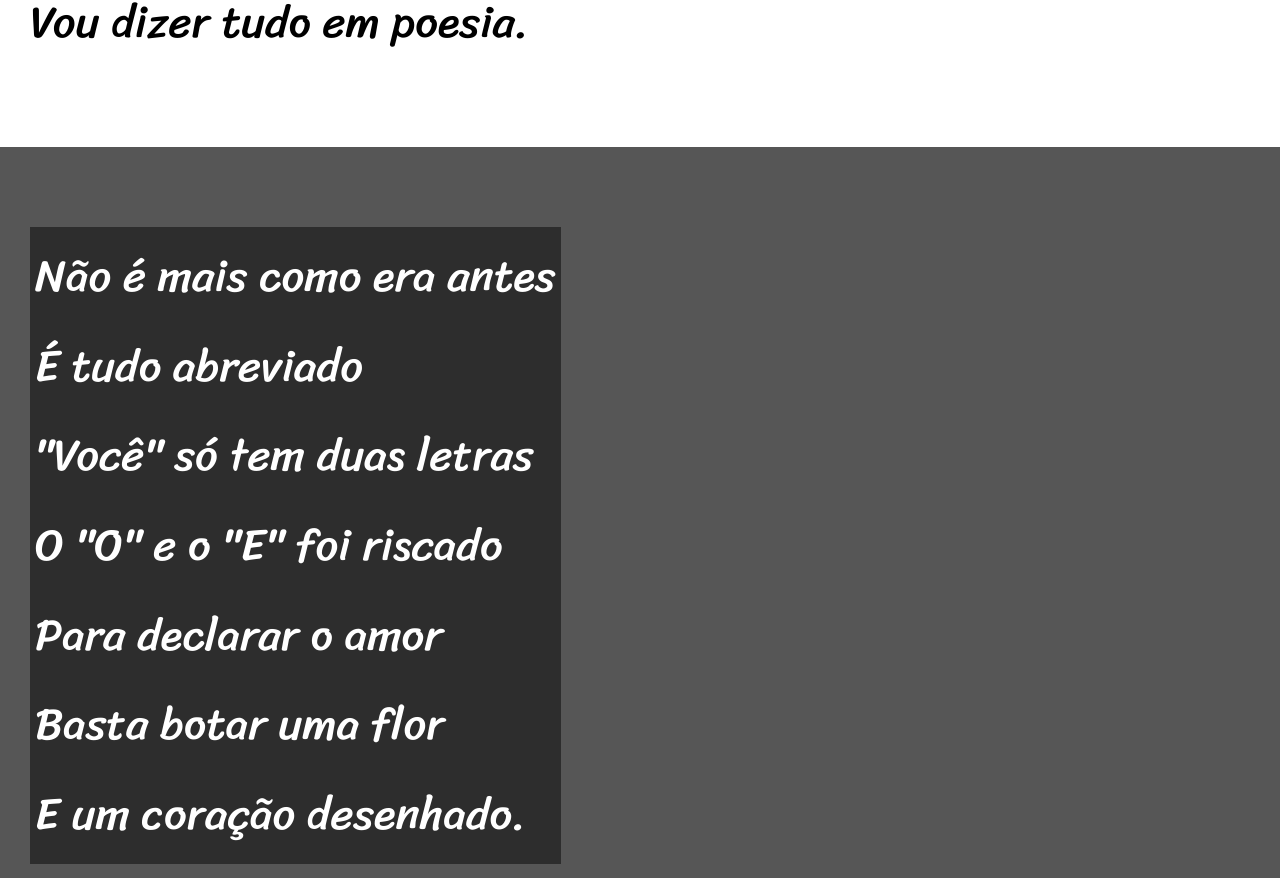
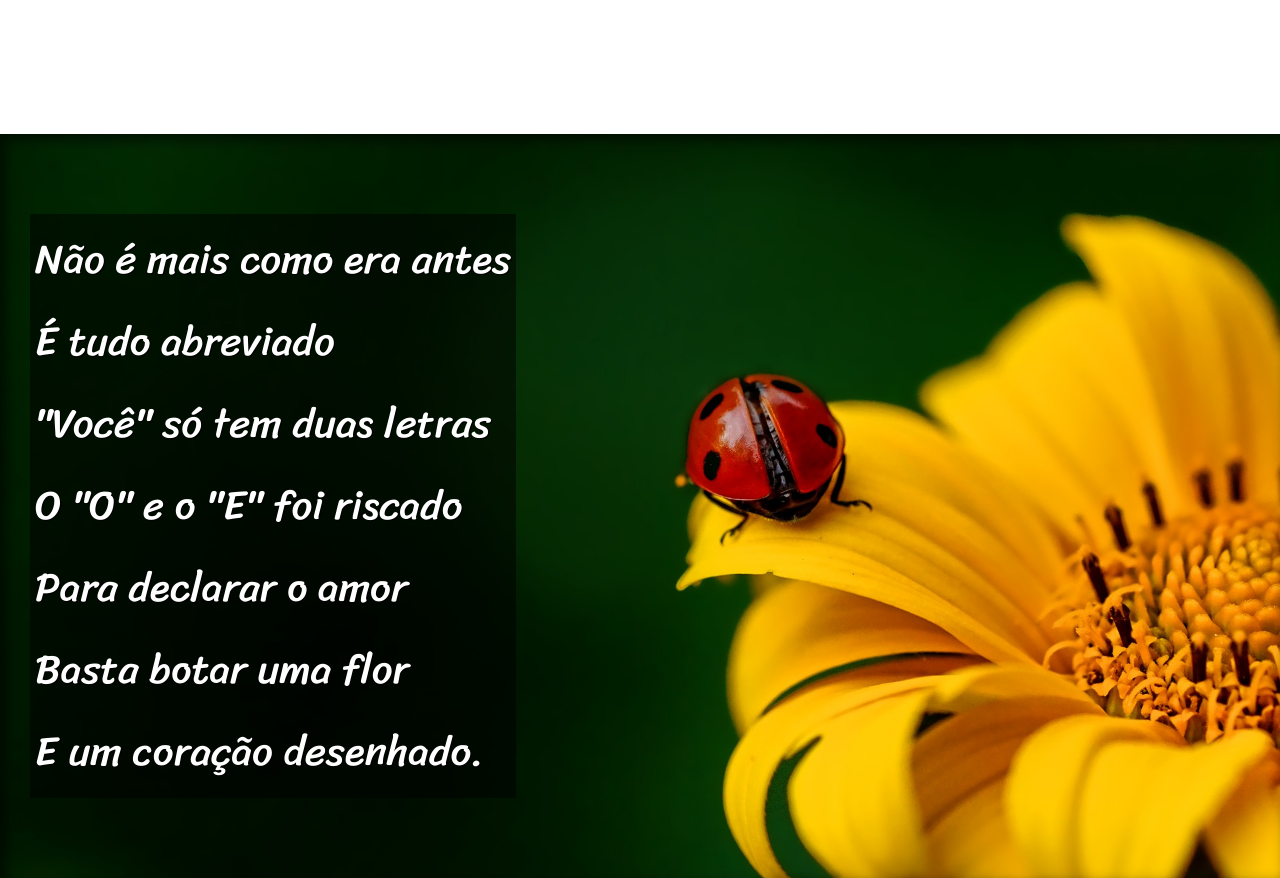
Before and after one commit to robsonmelo180/html-css, a plain HTML site: page desafios/desafio12/index.html in a window 1280 px wide. Shown: the part 900-1778 px from the top of the page. Drawn offline with Linux system fonts and the light colour scheme.

Commit message:
Desafio 12 concluido

```diff
--- a/desafios/desafio12/estilo/style.css
+++ b/desafios/desafio12/estilo/style.css
@@ -55,8 +55,12 @@ section {
     line-height: 2em;
     padding-left: 30px;
     font-family: var(--font03);
-    font-size: 3.5vw;
+    font-size: 3.2vw;
 
+}
+
+section > p {
+    padding-bottom: 1em;
 }
 
 section.normal {
@@ -65,14 +69,27 @@ section.normal {
 }
 
 section.imagem {
-    background-color: rgba(0, 0, 0, 0.489);
+    background-color: rgba(0, 0, 0, 0.488);
     color: white;
+    box-shadow: inset 6px 6px 13px 0px rgba(0, 0, 0, 0.584);
+    background-size: cover;
+    background-attachment: fixed;
 }
 
 section.imagem > p {
     display: inline-block;
     padding: 5px;
-    background-color: rgba(0, 0, 0, 0.479);
+    background-color: rgba(0, 0, 0, 0.519);
+    text-shadow: 1px 1px 0px black;
+}
+section#img01 {
+    background-image: url('../imagens/background001.jpg');
+    background-position: right center;
+}
+
+section#img02 {
+    background-image: url("../imagens/background002.jpg");
+    background-position: right center;
 }
 
 footer {
--- a/desafios/desafio12/index.html
+++ b/desafios/desafio12/index.html
@@ -24,7 +24,7 @@
         </p>
     </section>
 
-    <section class="imagem">
+    <section class="imagem" id="img01">
         <p>
             Não é mais como era antes <br>
             É tudo abreviado <br>
@@ -58,7 +58,7 @@
         </p>
     </section>
 
-    <section class="imagem">
+    <section class="imagem" id="img02">
         <p>
             Tenho saudade das cartas <br>
             Escritas com a própria mão <br>
```
